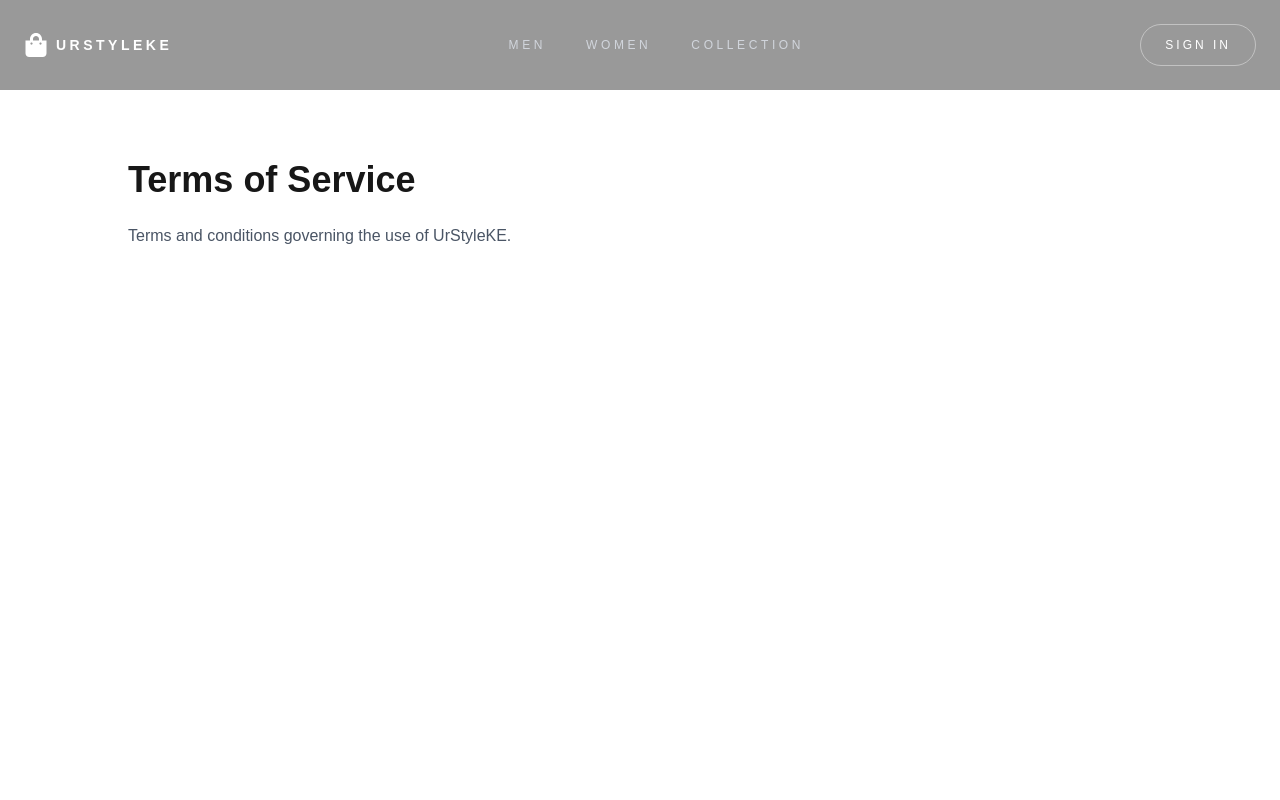
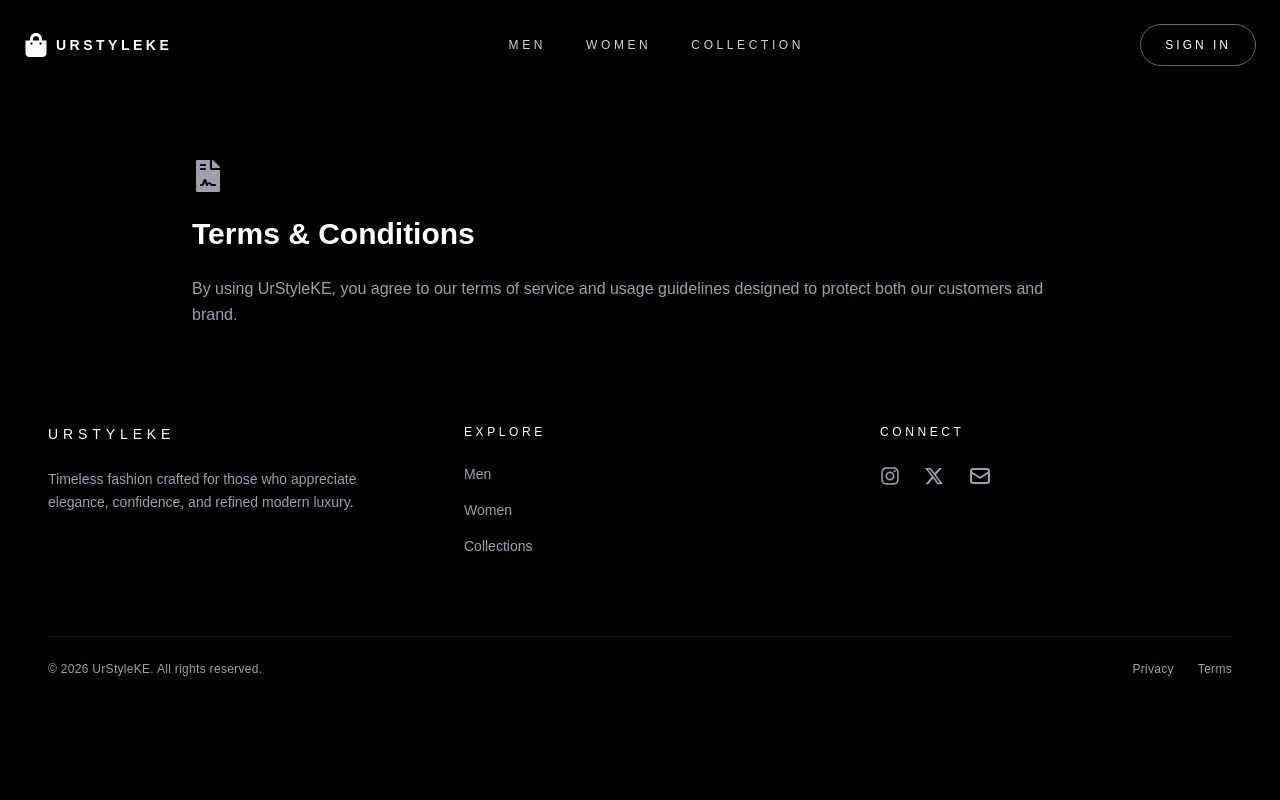
Before and after one commit to Griffinsshem/urstyleke2, a Next.js app in the folder frontend/: page /terms in a window 1280 px wide. Shown: the top 800 px of the page. Built offline with nearby package versions, Linux system fonts and the light colour scheme.

Commit message:
feat(legal): add terms and conditions page

```diff
--- a/frontend/src/app/terms/page.jsx
+++ b/frontend/src/app/terms/page.jsx
@@ -1,19 +1,24 @@
+import { FaFileContract } from "react-icons/fa";
 import Navbar from "@/components/Navbar";
 import Footer from "@/components/Footer";
 
 export default function TermsPage() {
   return (
-    <>
+    <section className="min-h-screen bg-black text-white px-6 pt-40 pb-32">
       <Navbar />
-      <main className="min-h-screen bg-white pt-40 px-6">
-        <div className="max-w-5xl mx-auto">
-          <h1 className="text-4xl font-bold mb-6">Terms of Service</h1>
-          <p className="text-gray-600">
-            Terms and conditions governing the use of UrStyleKE.
-          </p>
-        </div>
-      </main>
+      <div className="max-w-4xl mx-auto">
+        <FaFileContract className="mb-6 w-8 h-8 text-gray-400" />
+
+        <h1 className="text-3xl font-bold mb-6">
+          Terms & Conditions
+        </h1>
+
+        <p className="text-gray-400 leading-relaxed">
+          By using UrStyleKE, you agree to our terms of service and usage
+          guidelines designed to protect both our customers and brand.
+        </p>
+      </div>
       <Footer />
-    </>
+    </section>
   );
 }
```
